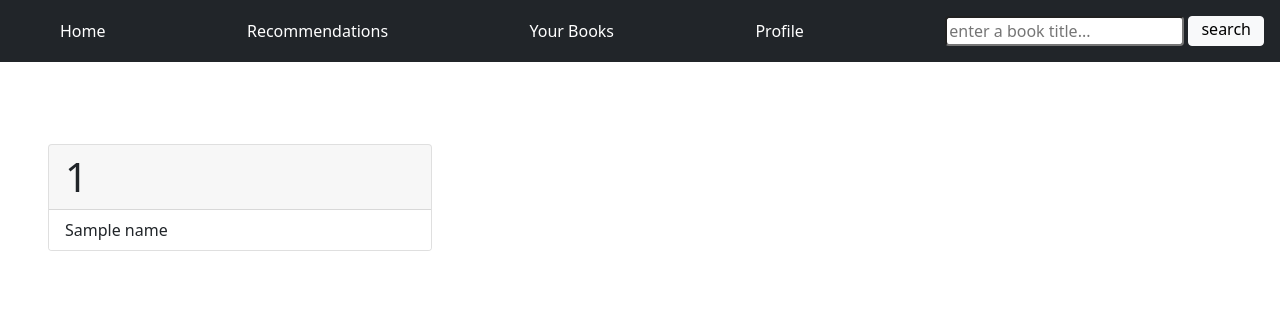
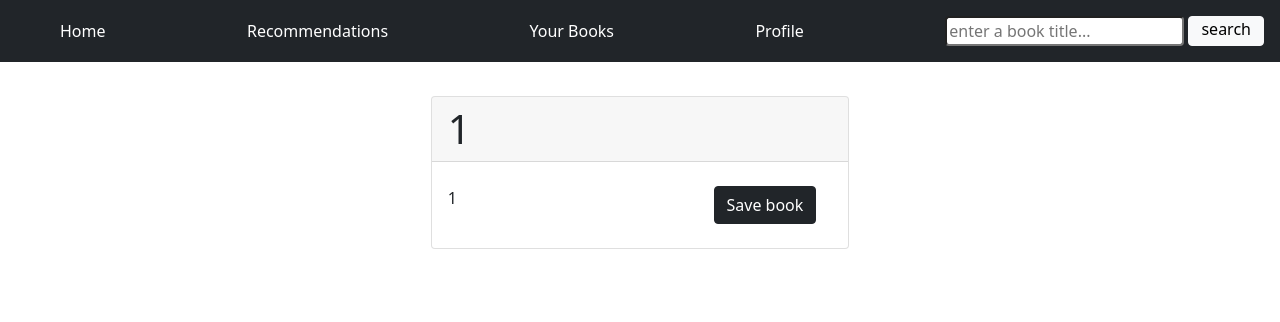
Before and after one commit to BillieEyelash/CS4F2021, a Flask app: template FinalProject/templates/recommendations.html in a window 1280 px wide. Shown: the top 322 px of the page. Run offline with Flask 2, Linux system fonts and the light colour scheme; the template is opened without the code that fills it: most values are stand-ins (such as "Sample title", 1, 10 or a date in 2020); some libraries are stand-ins or nearby versions.

Commit message:
Formatting, button

```diff
--- a/FinalProject/templates/recommendations.html
+++ b/FinalProject/templates/recommendations.html
@@ -4,18 +4,20 @@
 {% endblock %}
 
 {% block body %}
-  {% for row in rows %}
-    <div class="row row-cols-3 justify-items-center">
-      {% for item in row %}
-        <div class="col-4 gx-0 gy-5 ms-5 me-5 card align-self-start" style="max-width: 24rem;">
-          <h5 class="card-header display-6">{{item[0]}}</h5>
-          <ul class="list-group list-group-flush">
-            {% for r in item[1] %}
-              <li class="list-group-item">{{r}}</li>
-            {% endfor %}
-          </ul>
-        </div>
-      {% endfor %}
+<div class="row g-0 justify-content-around">
+  {% for item in items %}
+    <div class="col-4 card mb-5" style="max-width: 29rem;">
+      <h5 class="card-header display-6">{{item[0]}}</h5>
+      <ul class="card-body list-group list-group-flush">
+        {% for r in item[1] %}
+          <li class="list-group-item d-flex align-items-start">
+            {{r[0]}}
+            <button id="{{r[1]}}" class="btn btn-dark ms-auto" onclick="addBook(this.id)">Save book</button>
+          </li>
+        {% endfor %}
+      </ul>
     </div>
   {% endfor %}
+</div>
+
 {% endblock %}
```
